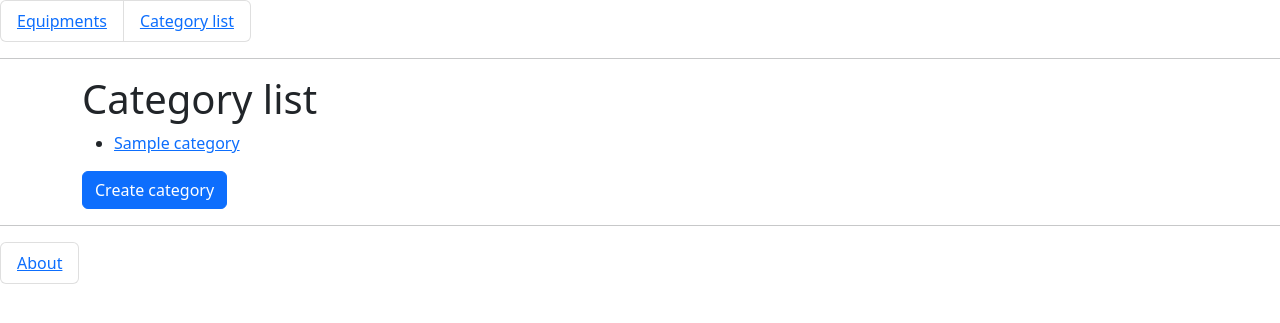
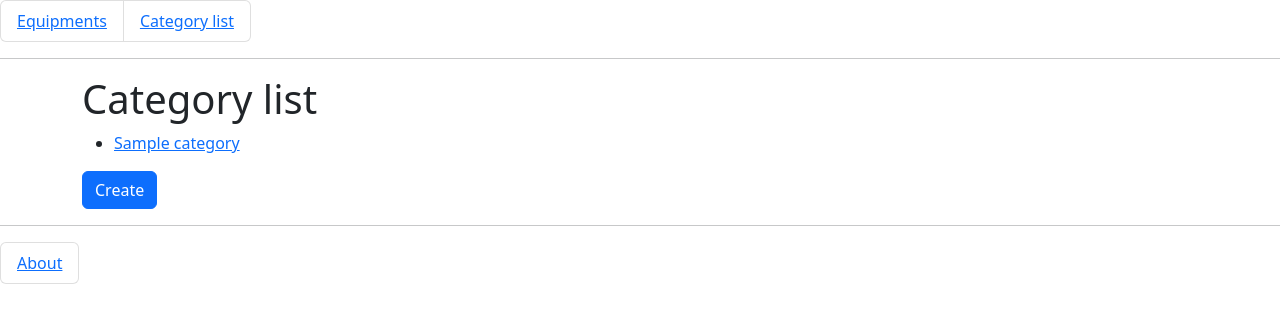
Before and after one commit to Chooook/otus_django, a Django app: template equipment/templates/equipment/category_list.html in a window 1280 px wide. Shown: the top 323 px of the page. Run offline with Django 4.2, Linux system fonts and the light colour scheme; the template is opened without the code that fills it: most values are stand-ins (such as "Sample title", 1, 10 or a date in 2020).

Commit message:
minor(category_list.html) change create button name

```diff
--- a/equipment/templates/equipment/category_list.html
+++ b/equipment/templates/equipment/category_list.html
@@ -15,5 +15,5 @@
             </li>
         {% endfor %}
     </ul>
-    <a class="btn btn-primary" href="{% url 'equipment:category-create' %}">Create category</a>
+    <a class="btn btn-primary" href="{% url 'equipment:category-create' %}">Create</a>
 {% endblock %}
```
